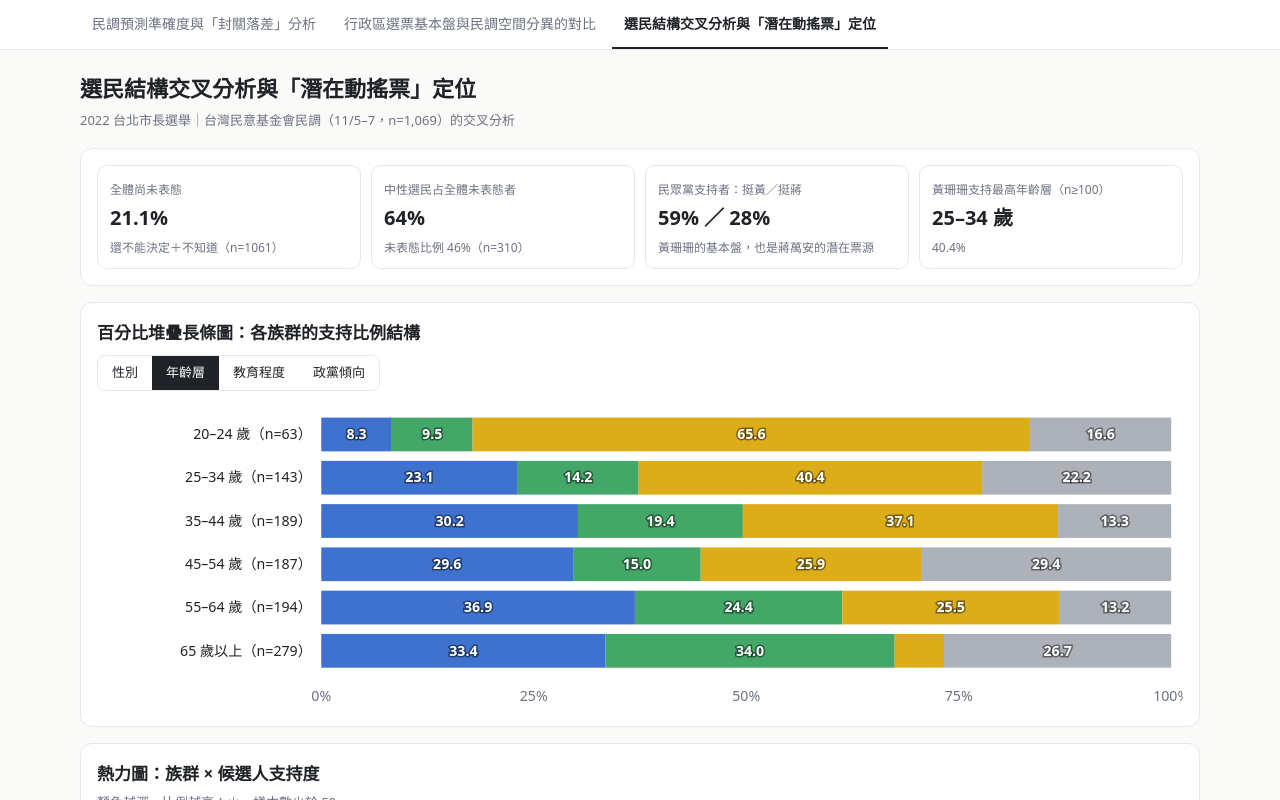
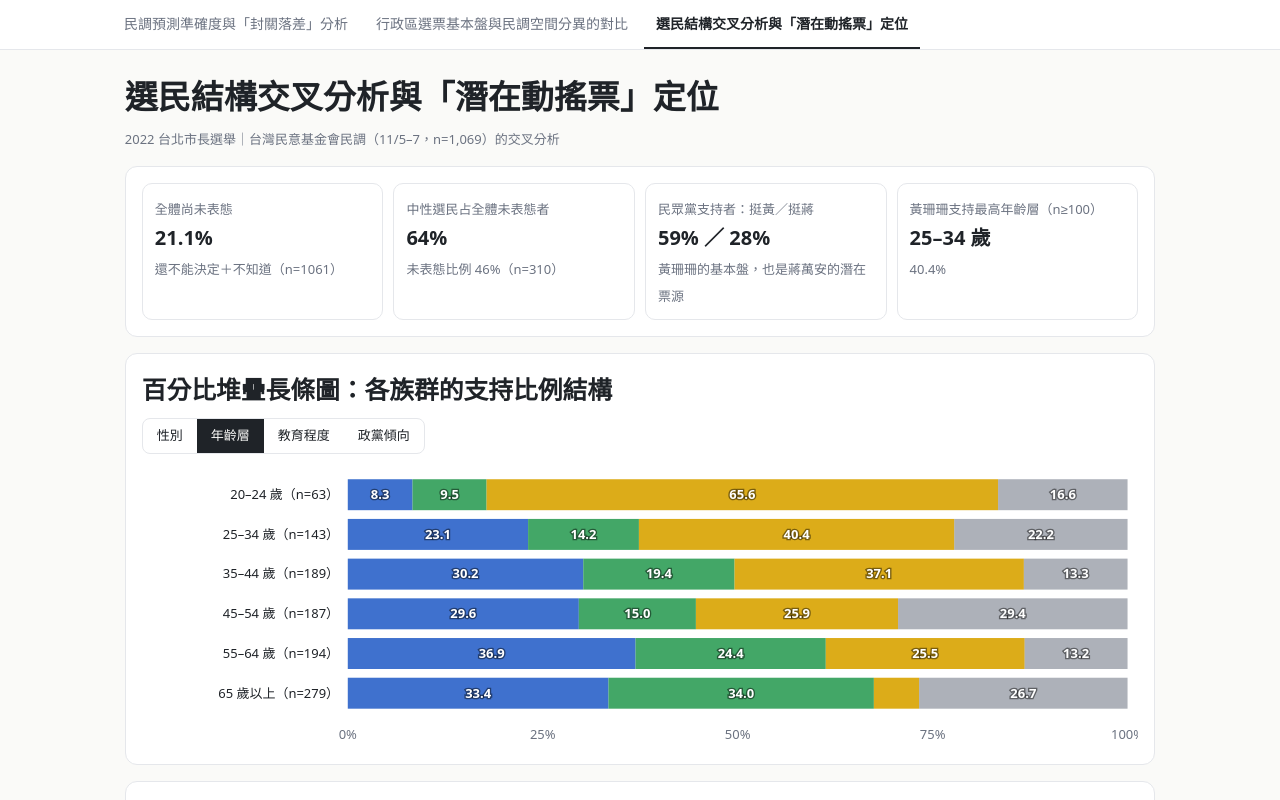
Before and after one commit to kong0422/1151VIS-G03, a Vue app: page /#/voters in a window 1280 px wide. Shown: the top 800 px of the page. Built offline with nearby package versions, Linux system fonts and the light colour scheme.

Commit message:
update layout

```diff
--- a/src/style.css
+++ b/src/style.css
@@ -2,8 +2,8 @@
 @media (prefers-color-scheme:dark){:root{--bg:#15171a;--card:#1e2126;--fg:#e8eaed;--mute:#9aa0a6;--line:#33373d;--band:rgba(200,200,200,.10);--c1:#6c97ee;--c2:#4cc47a;--c3:#f2c94c;--bad:#fb923c;--neg:#7aa2f7;color-scheme:dark}}
 *{box-sizing:border-box}
 body{margin:0;background:var(--bg);color:var(--fg);font:15px/1.65 "Noto Sans TC","PingFang TC","Microsoft JhengHei",system-ui,sans-serif}
-main{max-width:90%;margin:0 auto;padding:20px 16px 40px}
-h1{font-size:22px;margin:0 0 4px}h2{font-size:17px;margin:0 0 4px}
+main{max-width:83%;margin:0 auto;padding:20px 16px 40px; font-size:110%;}
+h1{margin:0 0 4px}h2{margin:0 0 4px}
 .sub{color:var(--mute);font-size:13px;margin:0 0 16px}
 .card{background:var(--card);border:1px solid var(--line);border-radius:12px;padding:16px;margin-bottom:16px}
 .toggle{display:inline-flex;border:1px solid var(--line);border-radius:8px;overflow:hidden;margin:10px 0 4px}
@@ -21,7 +21,7 @@ th{color:var(--mute);font-weight:500}
 .pos{color:var(--bad)}.neg{color:var(--neg)}
 .kpis{display:grid;grid-template-columns:repeat(auto-fit,minmax(200px,1fr));gap:10px}
 .kpi{border:1px solid var(--line);border-radius:10px;padding:10px 12px}
-.kpi b{font-size:20px;display:block}.kpi span{font-size:12px;color:var(--mute)}
+.kpi b{font-size:20px;display:block}.kpi span{font-size:13px;color:var(--mute)}
 ul{margin:6px 0 0;padding-left:20px}li{margin:3px 0}
 .note{font-size:12px;color:var(--mute)}
 
@@ -29,7 +29,7 @@ ul{margin:6px 0 0;padding-left:20px}li{margin:3px 0}
 #app{min-height:100vh;display:flex;flex-direction:column}
 main{width:100%;flex:1}
 .site-header{background:var(--card);border-bottom:1px solid var(--line);position:sticky;top:0;z-index:10}
-.site-header nav{max-width:90%;margin:0 auto;padding:0 16px;display:flex;gap:4px;overflow-x:auto}
+.site-header nav{max-width:85%;margin:0 auto;padding:0 16px;display:flex;gap:4px;overflow-x:auto}
 .site-header a{color:var(--mute);text-decoration:none;font-size:14px;padding:12px 12px;white-space:nowrap;border-bottom:2px solid transparent}
 .site-header a:hover{color:var(--fg)}
 .site-header a.router-link-exact-active{color:var(--fg);font-weight:600;border-bottom-color:var(--fg)}
--- a/src/views/DistrictView.vue
+++ b/src/views/DistrictView.vue
@@ -132,6 +132,6 @@ const caution = [
       </ul>
     </section>
 
-    <MemoBox :how="how" :caution="caution" v-if-"isDev" />
+    <MemoBox :how="how" :caution="caution" v-if="isDev" />
   </div>
 </template>
--- a/src/views/PollAccuracyView.vue
+++ b/src/views/PollAccuracyView.vue
@@ -104,6 +104,6 @@ const actualText = KEYS.map(k => `${CAND[k].short} ${ACTUAL[k]}%`).join('、')
       <ul><li v-for="(n, i) in META.notes" :key="i">{{ n }}</li></ul>
     </section>
 
-    <MemoBox :how="how" :caution="caution" v-if-"isDev" />
+    <MemoBox :how="how" :caution="caution" v-if="isDev" />
   </div>
 </template>
--- a/src/views/VoterView.vue
+++ b/src/views/VoterView.vue
@@ -85,6 +85,6 @@ const caution = [
       </ul>
     </section>
 
-    <MemoBox :how="how" :caution="caution" v-if-"isDev" />
+    <MemoBox :how="how" :caution="caution" v-if="isDev" />
   </div>
 </template>
```
Also changed, not shown: public/demo.jpg (added), 8 other files (tests, documents, lock files or other folders).
